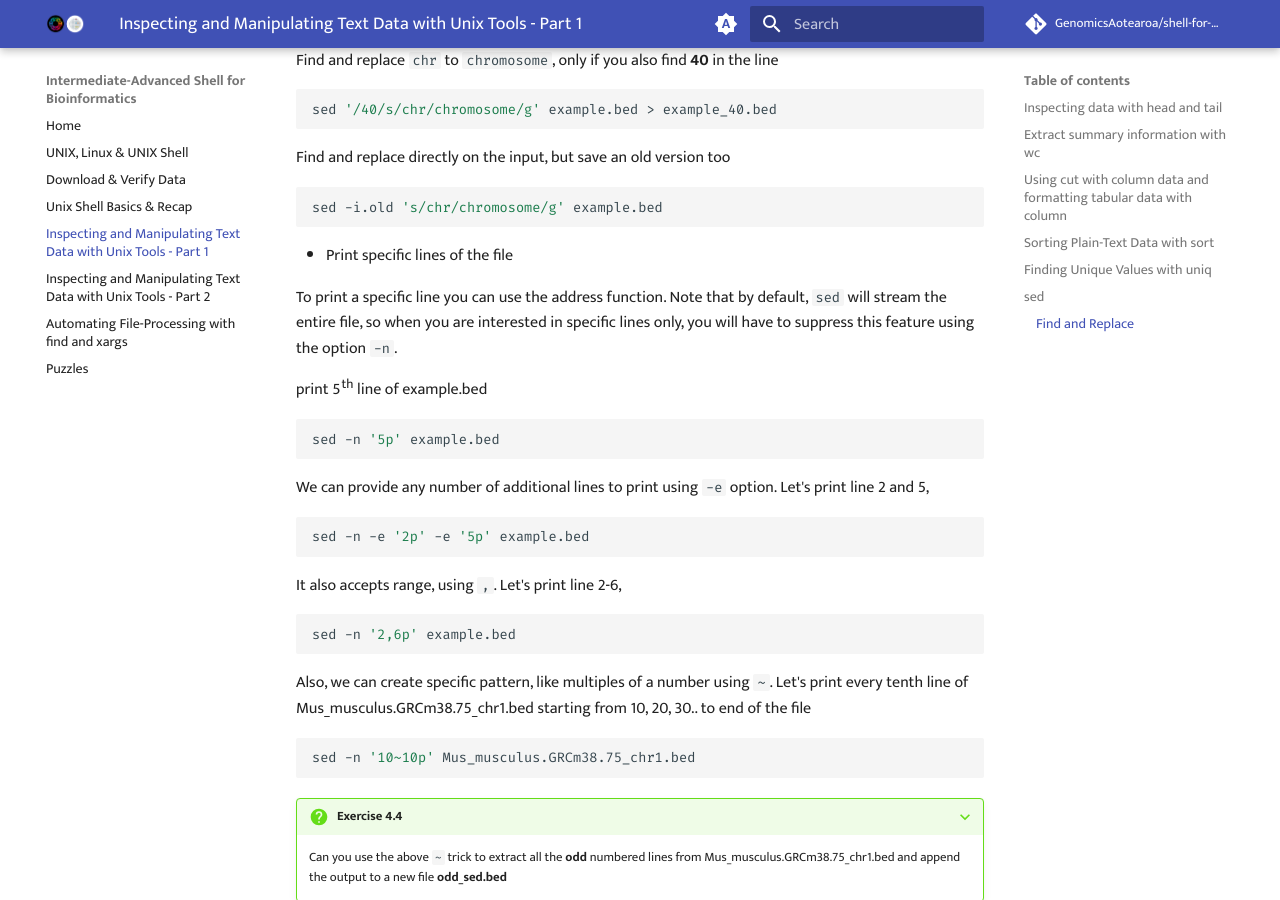
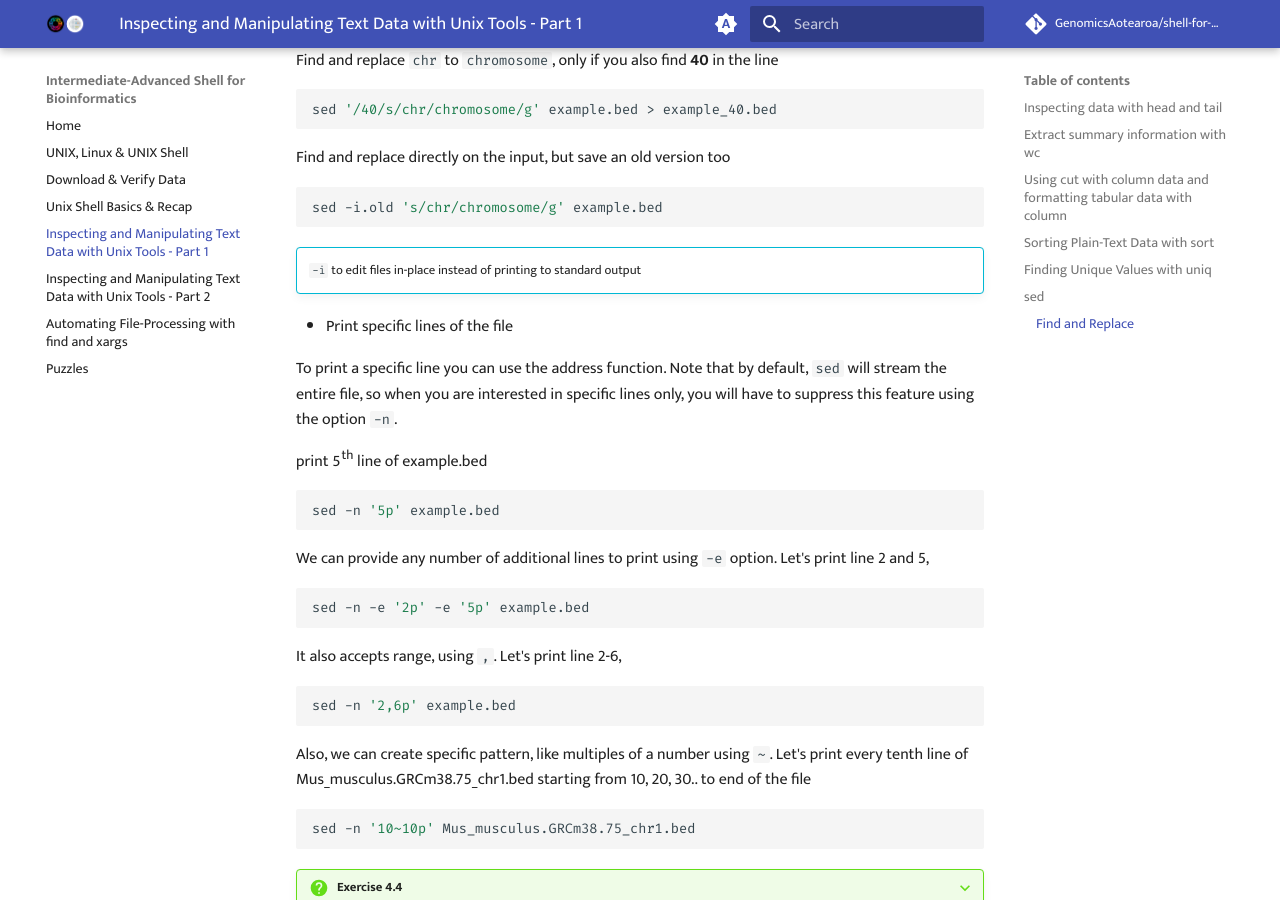
Before and after one commit to GenomicsAotearoa/shell-for-bioinformatics, an MkDocs documentation site: the page built from docs/4_inspectmanipluate.md, in a window 1280 px wide and 900 px high, scrolled down 7935 px. Built offline with MkDocs 1.6.1 and Material for MkDocs 9.7.7, drawn with Linux system fonts in a browser that asks for light colours; comment, search, counter and statistics services are not loaded; the version menu is left out.

Commit message:
add -i inplace flag to sed cmd

````diff
--- a/docs/4_inspectmanipluate.md
+++ b/docs/4_inspectmanipluate.md
@@ -436,6 +436,8 @@ Find and replace directly on the input, but save an old version too
 ```bash
 sed -i.old 's/chr/chromosome/g' example.bed
 ```
+!!! info ""
+    `-i` to edit files in-place instead of printing to standard output
 
 * Print specific lines of the file
 
````
